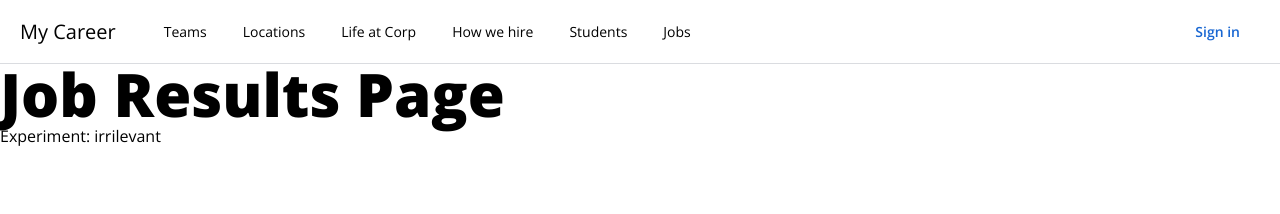
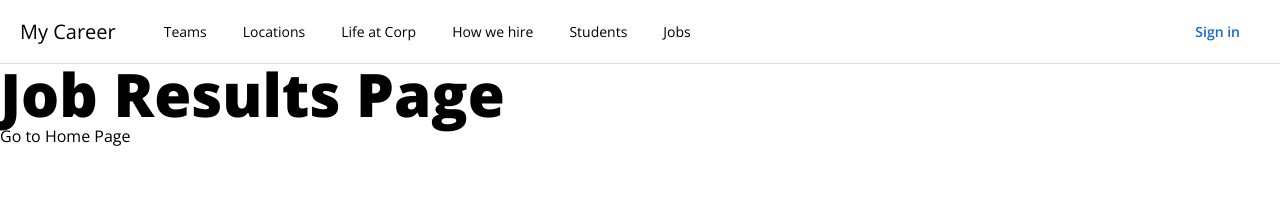
Before and after one commit to gianlucanesta/vue-job-search, a Vue app: page /#/jobs/results in a window 1280 px wide. Shown: the top 214 px of the page. Built offline with nearby package versions, Linux system fonts and the light colour scheme.

Commit message:
Navigating with router.push Method

```diff
--- a/src/views/JobResultsView.vue
+++ b/src/views/JobResultsView.vue
@@ -1,15 +1,14 @@
 <template>
   <h1 class="text-6xl font-bold">Job Results Page</h1>
-  <h2>Experiment: {{ experiment }}</h2>
+  <button @click="goToHome">Go to Home Page</button>
 </template>
 
 <script>
 export default {
   name: 'JobResultsView',
-  computed: {
-    experiment() {
-      console.log(this.$router)
-      return 'irrilevant'
+  methods: {
+    goToHome() {
+      this.$router.push({ name: 'Home' })
     }
   }
 }
```
